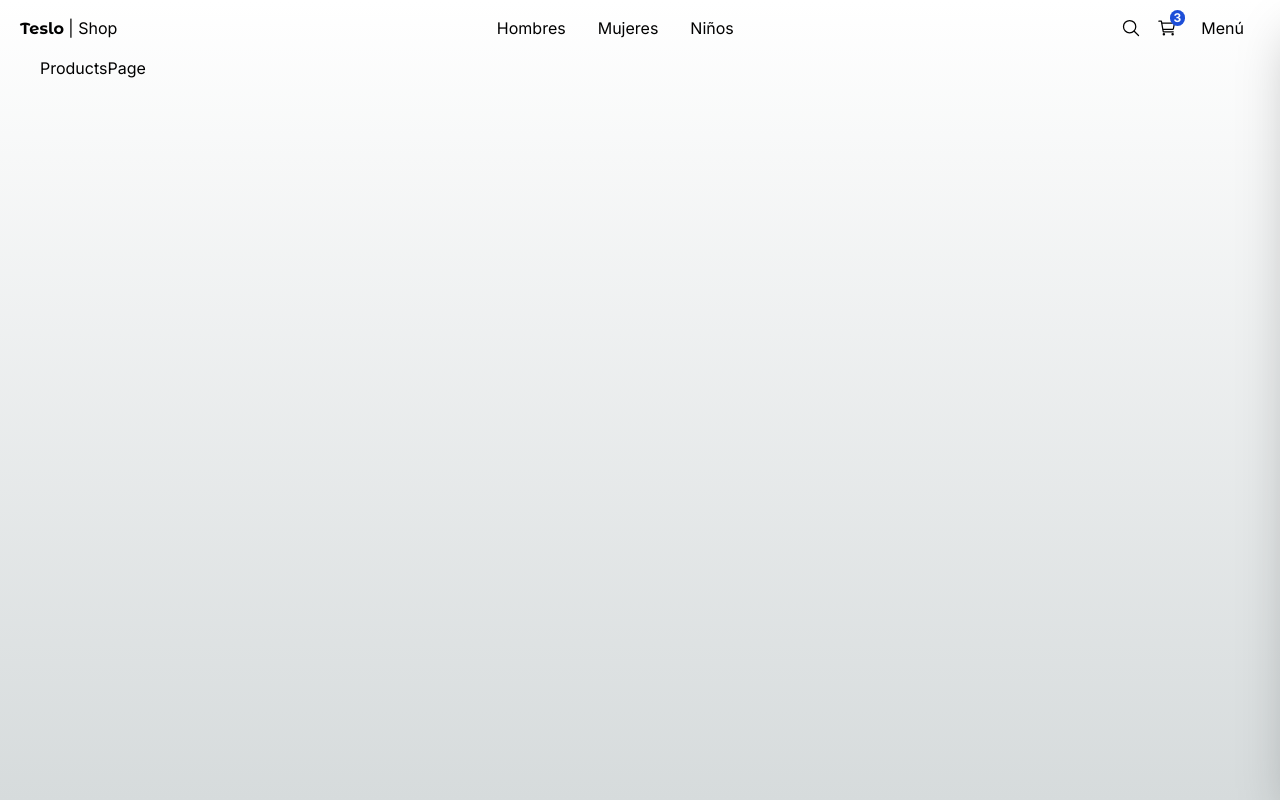
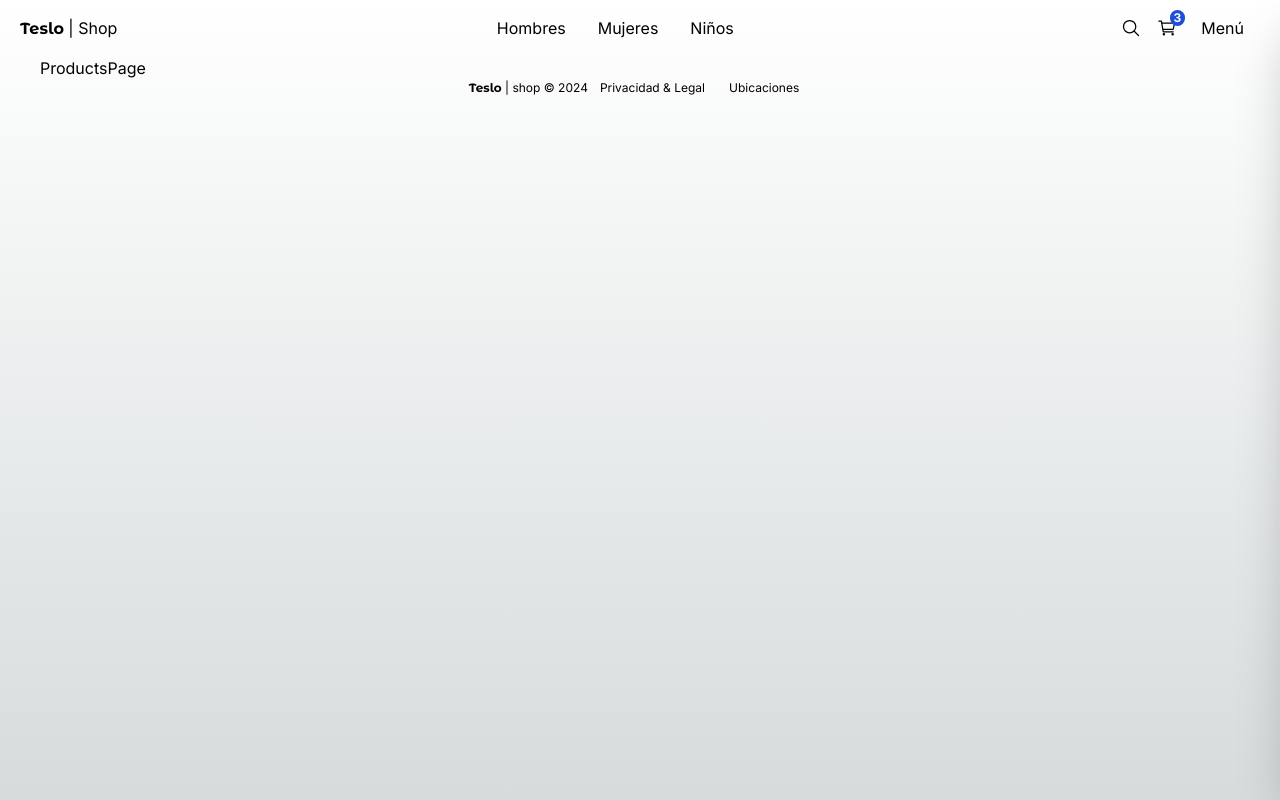
Before and after one commit to czabala847/next-teslo-shop-13, a Next.js app: page /products in a window 1280 px wide. Built offline with nearby package versions, Linux system fonts and the light colour scheme.

Commit message:
componente footer

```diff
--- a/src/app/(shop)/layout.tsx
+++ b/src/app/(shop)/layout.tsx
@@ -1,4 +1,4 @@
-import { Sidebar, TopMenu } from "@/components";
+import { Footer, Sidebar, TopMenu } from "@/components";
 import React from "react";
 
 const ShopLayout = ({ children }: { children: React.ReactNode }) => {
@@ -9,6 +9,8 @@ const ShopLayout = ({ children }: { children: React.ReactNode }) => {
       <Sidebar />
 
       <div className="px:0 md:px-10">{children}</div>
+
+      <Footer />
     </div>
   );
 };
--- a/src/components/index.ts
+++ b/src/components/index.ts
@@ -3,6 +3,7 @@ export * from "./product/size-selector/SizeSelector";
 export * from "./product/slides-show/ProductMobileSlidesShow";
 export * from "./product/slides-show/ProductSlidesShow";
 export * from "./products/product-grid/ProductGrid";
+export * from "./ui/footer/Footer";
 export * from "./ui/not-found/PageNotFound";
 export * from "./ui/sidebar/Sidebar";
 export * from "./ui/top-menu/TopMenu";
--- /dev/null
+++ b/src/components/ui/footer/Footer.tsx
@@ -0,0 +1,24 @@
+import { titleFont } from "@/app/config/fonts";
+import Link from "next/link";
+
+export const Footer = () => {
+  return (
+    <div className="flex w-full justify-center text-xs mb-10">
+      <Link href="/">
+        <span className={`${titleFont.className} antialiased font-bold `}>
+          Teslo{" "}
+        </span>
+        <span>| shop </span>
+        <span>© {new Date().getFullYear()}</span>
+      </Link>
+
+      <Link href="/" className="mx-3">
+        Privacidad & Legal
+      </Link>
+
+      <Link href="/" className="mx-3">
+        Ubicaciones
+      </Link>
+    </div>
+  );
+};
```
